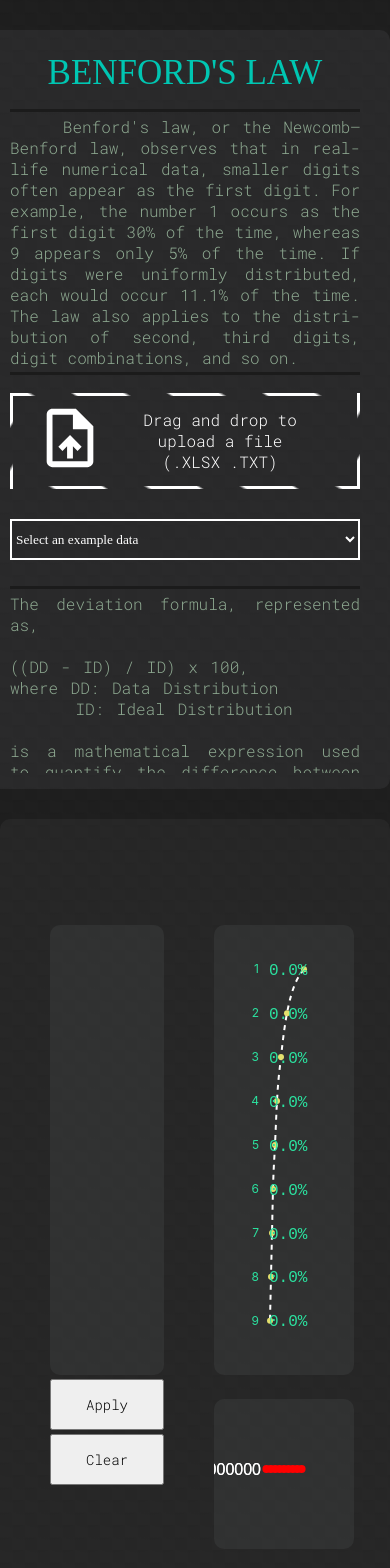
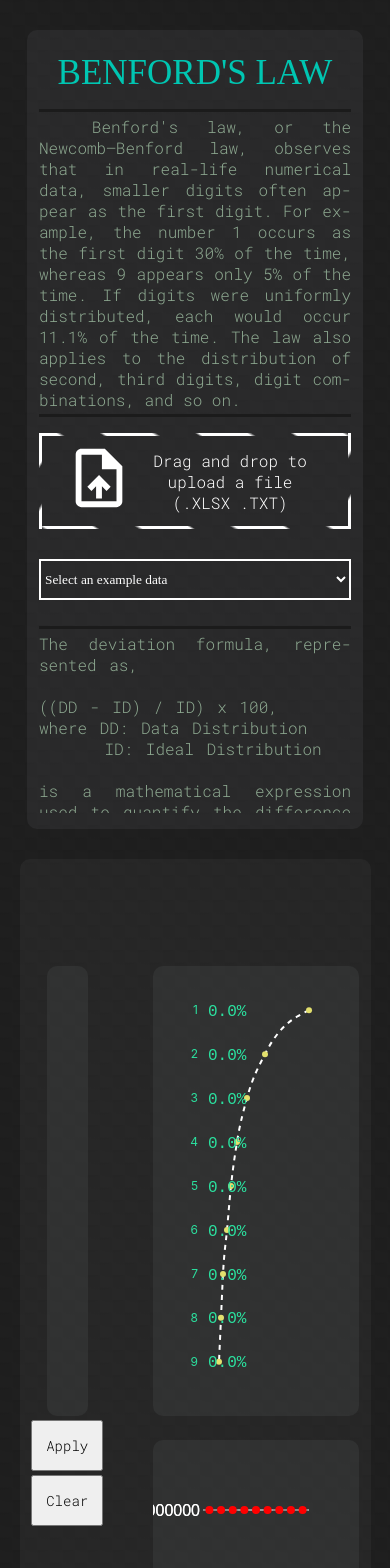
Before and after one commit to wnsdy95/Benford-s-Law, a React (Create React App) app: page / in a window 390 px wide. Shown: the top 1568 px of the page. Built offline with nearby package versions, Linux system fonts and the light colour scheme; a web font is replaced by a local one.

Commit message:
dynamic width using vw

```diff
--- a/src/App.css
+++ b/src/App.css
@@ -11,14 +11,14 @@
   pointer-events: none;
 }
 .left_part {
-  width: 350px; /* Fixed width for the left part */
+  width: 25vw; /* Fixed width for the left part */
   flex-shrink: 0;
-  margin-left: 30px;
-  margin-right: 50px;
+  margin-left: 3vw;
+  margin-right: 3vw;
   margin-top: 30px;
   background: rgba(133, 133, 148, 0.1);
-  padding-left: 30px;
-  padding-right: 30px;
+  padding-left: 3vw;
+  padding-right: 3vw;
   border-radius: 10px;
 }
 @media (prefers-reduced-motion: no-preference) {
@@ -27,7 +27,7 @@
   }
 }
 
-@media (min-width: 975px) {
+@media (min-width: 900px) {
   .Main {
     display: flex;
     flex-wrap: nowrap;
@@ -37,7 +37,7 @@
   }
 }
 
-@media (max-width: 975px) {
+@media (max-width: 900px) {
   .Main {
     display: flex;
     flex-direction: column;
@@ -47,11 +47,23 @@
   .Main .right_part {
     flex-grow: 1; /* Takes up the remaining space */
     flex-shrink: 1; /* Allows shrinking if necessary */
-    width: 100%;
-    max-width: 100%;
+    width: 90vw;
+    max-width: 90vw;
     box-sizing: border-box; /* Includes padding and border in the width */
-    padding-left: 50px;
-    padding-right: 50px;
+    padding-left: 3vw;
+    padding-right: 3vw;
+    margin-right: 0vw;
+  }
+  .Main .left_part {
+    width: 80vw; /* Fixed width for the left part */
+    flex-shrink: 0;
+    margin-left: 3vw;
+    margin-right: 3vw;
+    margin-top: 30px;
+    background: rgba(133, 133, 148, 0.1);
+    padding-left: 3vw;
+    padding-right: 3vw;
+    border-radius: 10px;
   }
 }
 
@@ -224,7 +236,7 @@ body::-webkit-scrollbar-track {
 .data_textBox {
   /* margin-top: 150px; */
   left: 50px;
-  width: 100px;
+  width: 7vw;
   height: 436px;
   resize: none;
   border-radius: 10px;
@@ -240,9 +252,9 @@ body::-webkit-scrollbar-track {
 .right_part {
   flex-grow: 1; /* Takes up the remaining space */
   flex-shrink: 1; /* Allows shrinking if necessary */
-  width: calc(100% - 520px); /* Adjust the width dynamically */
+  width: calc(100% - 37vw); /* Adjust the width dynamically */
   max-width: calc(
-    100% - 520px
+    100% - 37vw
   ); /* Ensure it does not exceed the calculated width */
   box-sizing: border-box; /* Includes padding and border in the width */
   background-color: rgba(56, 57, 58, 0.3);
@@ -250,6 +262,7 @@ body::-webkit-scrollbar-track {
   border-radius: 10px;
   padding-left: 30px;
   padding-right: 30px;
+  margin-right: 3vw;
 }
 
 .main_content {
@@ -285,8 +298,6 @@ body::-webkit-scrollbar-track {
   transition: all 0.2s cubic-bezier(0.25, 0.46, 0.45, 0.94);
 }
 
-
-
 #workarea {
   position: absolute;
   width: 100%;
@@ -296,14 +307,13 @@ body::-webkit-scrollbar-track {
 }
 
 #personal {
-  color:white;
-  text-decoration:none;
-  position:absolute;
-  bottom:15px;
-  right:2%;
+  color: white;
+  text-decoration: none;
+  position: absolute;
+  bottom: 15px;
+  right: 2%;
 }
 /*    start code for the actual button:         */
-
 
 /*
     Spot is the span on the inside of the href that
@@ -375,5 +385,5 @@ make it thinner, then set it to again wrap around the entire parent element.
   stroke-dasharray: 50 0;
   stroke-width: 3px;
   stroke-dashoffset: 0;
-  stroke: #06D6A0;
+  stroke: #06d6a0;
 }
```
